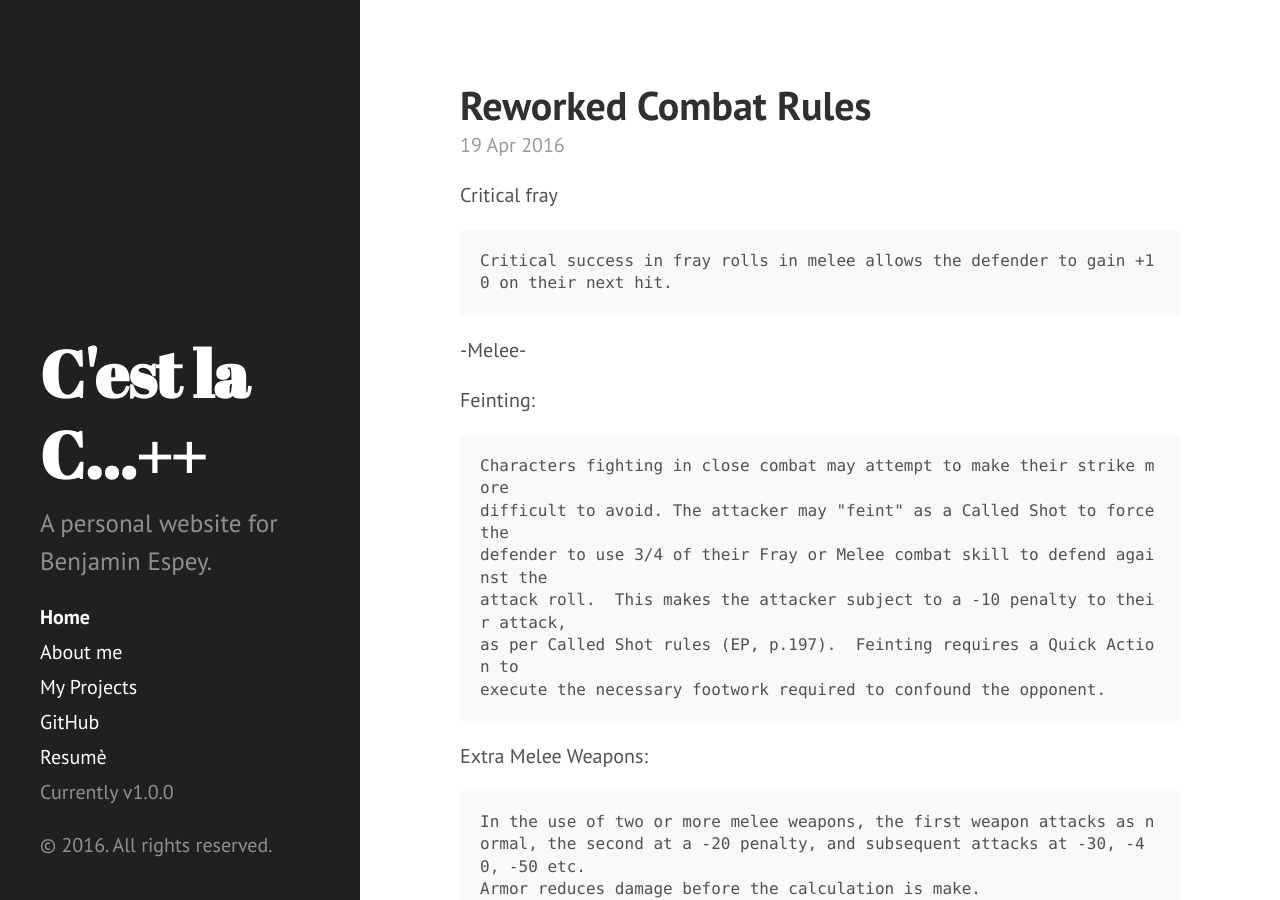
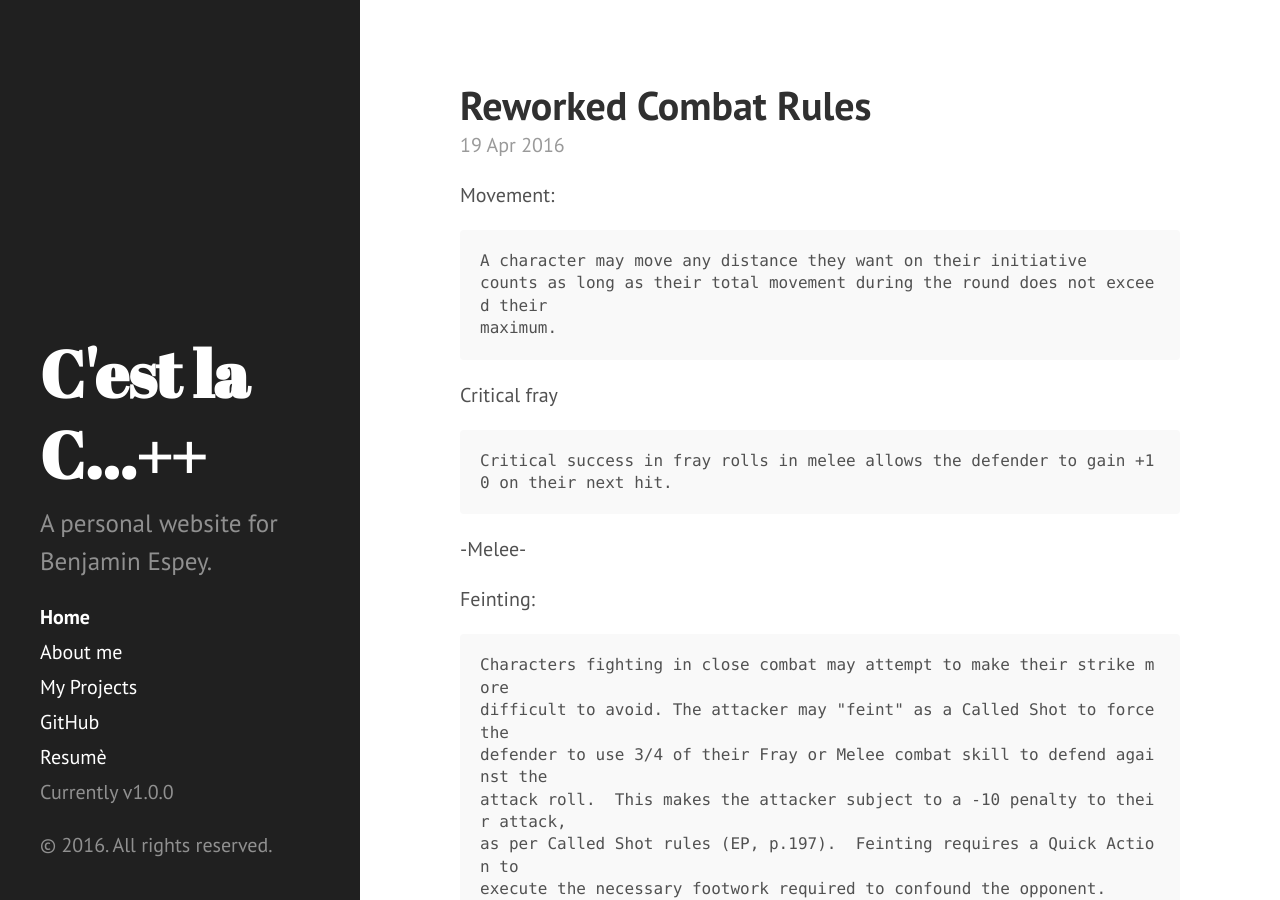
Before and after one commit to bennyty/eclipsephase, a Jekyll site: the page built from index.html, in a window 1280 px wide and 900 px high. Built offline with Jekyll 4.4.1, drawn with Linux system fonts in a browser that asks for light colours; Markdown is read by kramdown in place of the engine named in the settings; the list of posts is cut into pages by our own code.

Commit message:
Added max movement based on speed

```diff
--- a/_posts/2016-04-19-Reworked-Combat-Rules.md
+++ b/_posts/2016-04-19-Reworked-Combat-Rules.md
@@ -1,3 +1,10 @@
+Movement:
+
+	A character may move any distance they want on their initiative
+	counts as long as their total movement during the round does not exceed their
+	maximum.
+
+
 Critical fray
 
 	Critical success in fray rolls in melee allows the defender to gain +10 on their next hit.
```
